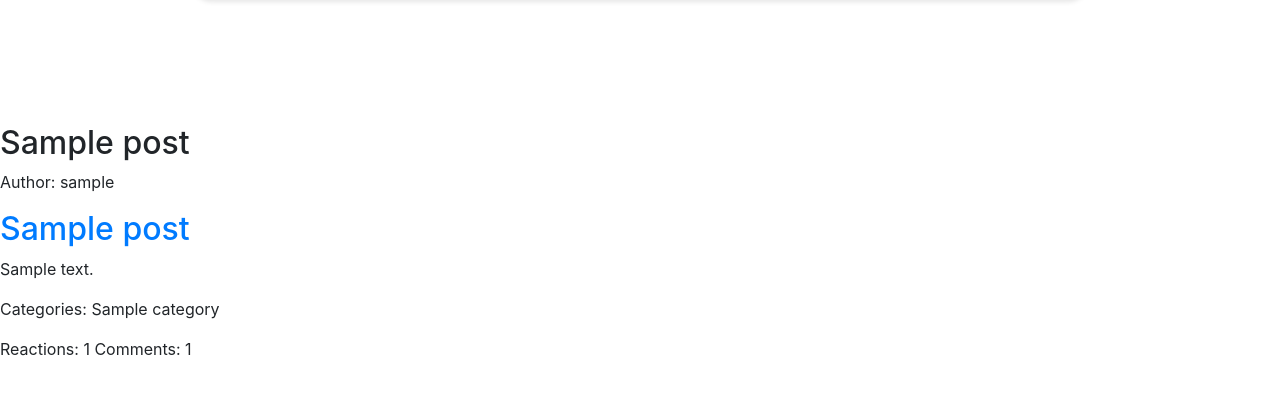
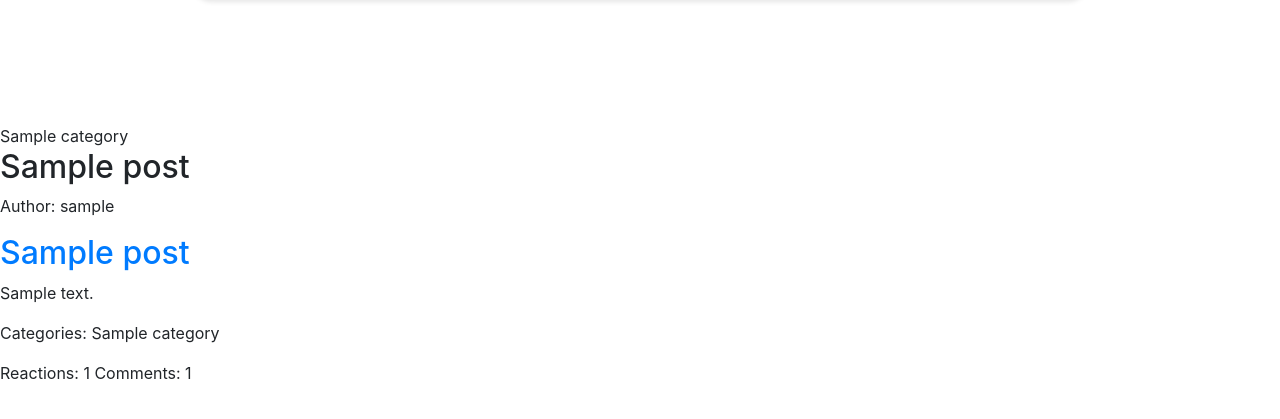
Before and after one commit to tinobragaa/neuro-sisters, a Django app: page /blog/ in a window 1280 px wide. Shown: the part 100-519 px from the top of that part. Run offline with Django 4.2, Linux system fonts and the light colour scheme; the first user in the database is signed in; tables that the repository leaves empty hold one stand-in row (Sample ...); one stand-in notice (Sample message) is shown; the page is wider than the window, and the part outside it is not shown; some libraries are stand-ins or nearby versions; some web fonts are replaced.

Commit message:
Display category names in blog template
Corrected the blog template to include the display of category names. This was accomplished by adding a category variable within a loop in the Django HTML template. As a result, each category will now be visible on the

```diff
--- a/blog/templates/blog/blog.html
+++ b/blog/templates/blog/blog.html
@@ -5,7 +5,7 @@
     <div class="row">
     {% for category in categories %}
     	<div class="col">
-
+            {{ category }}
         </div>
     {% endfor %}
 
```
